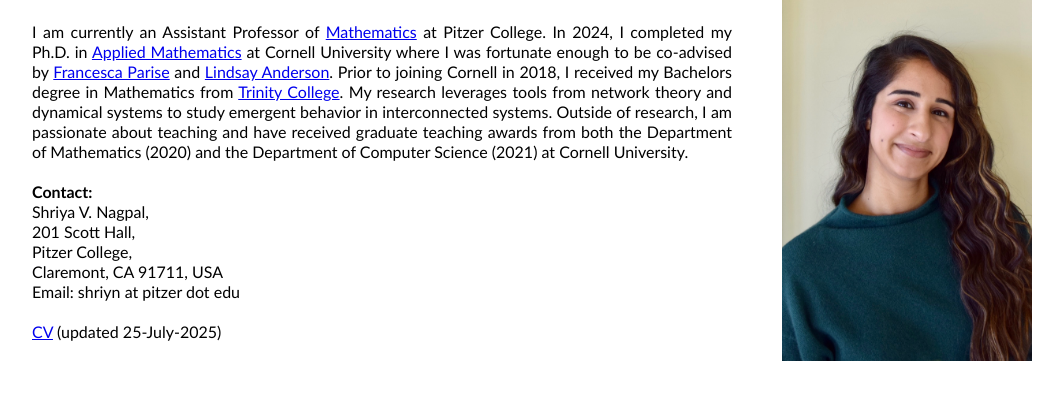
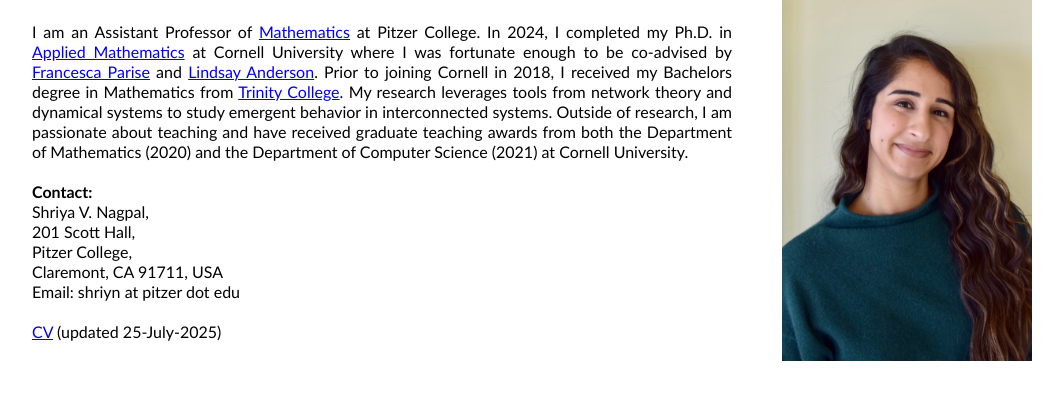
Before and after one commit to ShriyaNagpal/ShriyaNagpal.github.io, a plain HTML site: page index.html in a window 1280 px wide. Shown: the part 250-650 px from the top of the page, without its empty margins (108-1171 px from the left). Drawn offline with Linux system fonts and the light colour scheme.

Commit message:
edited bio again

```diff
--- a/index.html
+++ b/index.html
@@ -25,7 +25,7 @@
             <article class="left-align-textbox">
               <h2>About Me</h2>
               <p>
-                  I am currently an Assistant Professor of <a href="https://www.pitzer.edu/academics/programs/mathematics">Mathematics</a> at Pitzer College. In 2024, I completed my Ph.D. in <a href="https://www.cam.cornell.edu/cam">Applied Mathematics</a> at Cornell University where I was fortunate enough to be co-advised by <a href="https://www.engineering.cornell.edu/faculty-directory/francesca-parise">Francesca Parise</a> and <a href="https://www.engineering.cornell.edu/faculty-directory/c-lindsay-anderson">Lindsay Anderson</a>. Prior to joining Cornell in 2018, I received my Bachelors degree in Mathematics from <a href="https://www.trincoll.edu/mathematics/">Trinity College</a>. My research leverages tools from network theory and dynamical systems to study emergent behavior in interconnected systems. Outside of research, I am passionate about teaching and have received graduate teaching awards from both the Department of Mathematics (2020) and the Department of Computer Science (2021) at Cornell University.
+                  I am an Assistant Professor of <a href="https://www.pitzer.edu/academics/programs/mathematics">Mathematics</a> at Pitzer College. In 2024, I completed my Ph.D. in <a href="https://www.cam.cornell.edu/cam">Applied Mathematics</a> at Cornell University where I was fortunate enough to be co-advised by <a href="https://www.engineering.cornell.edu/faculty-directory/francesca-parise">Francesca Parise</a> and <a href="https://www.engineering.cornell.edu/faculty-directory/c-lindsay-anderson">Lindsay Anderson</a>. Prior to joining Cornell in 2018, I received my Bachelors degree in Mathematics from <a href="https://www.trincoll.edu/mathematics/">Trinity College</a>. My research leverages tools from network theory and dynamical systems to study emergent behavior in interconnected systems. Outside of research, I am passionate about teaching and have received graduate teaching awards from both the Department of Mathematics (2020) and the Department of Computer Science (2021) at Cornell University.
                   <br>
                   <br>
                   <b>Contact:</b>
```
